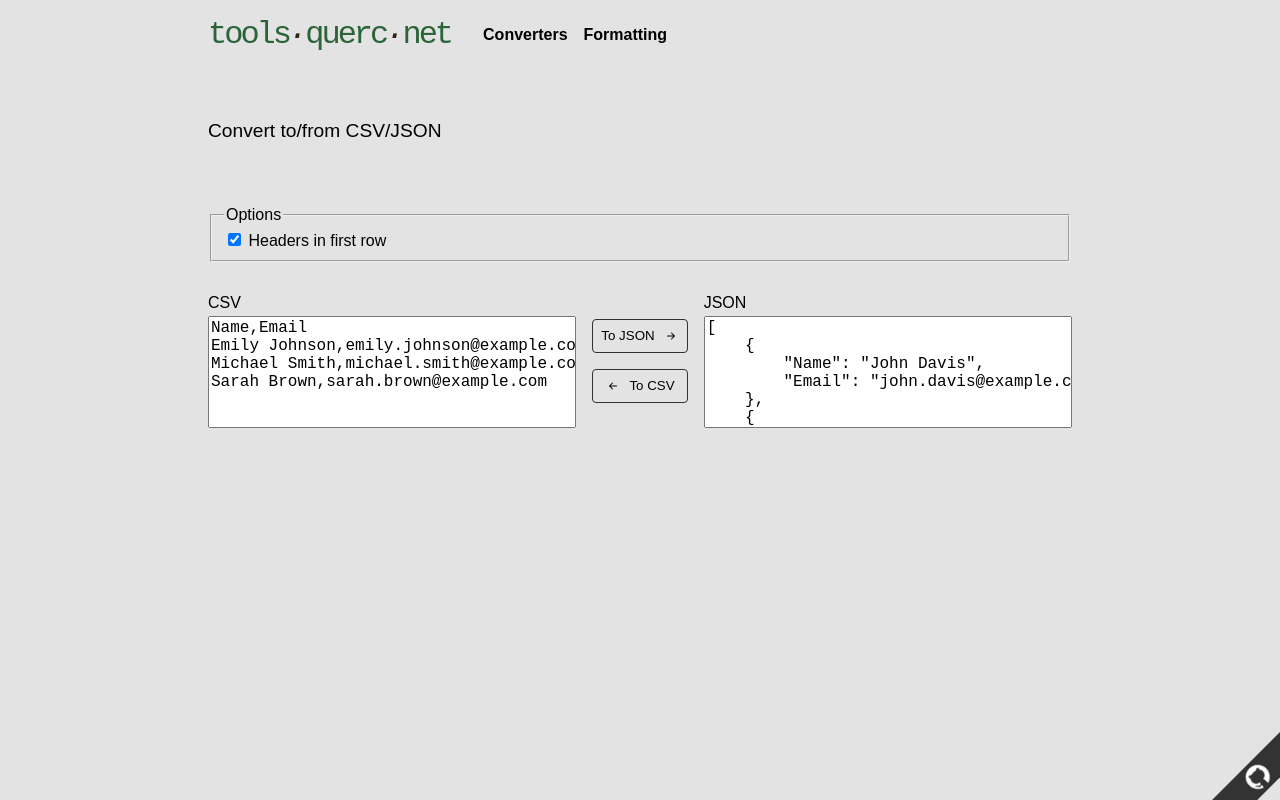
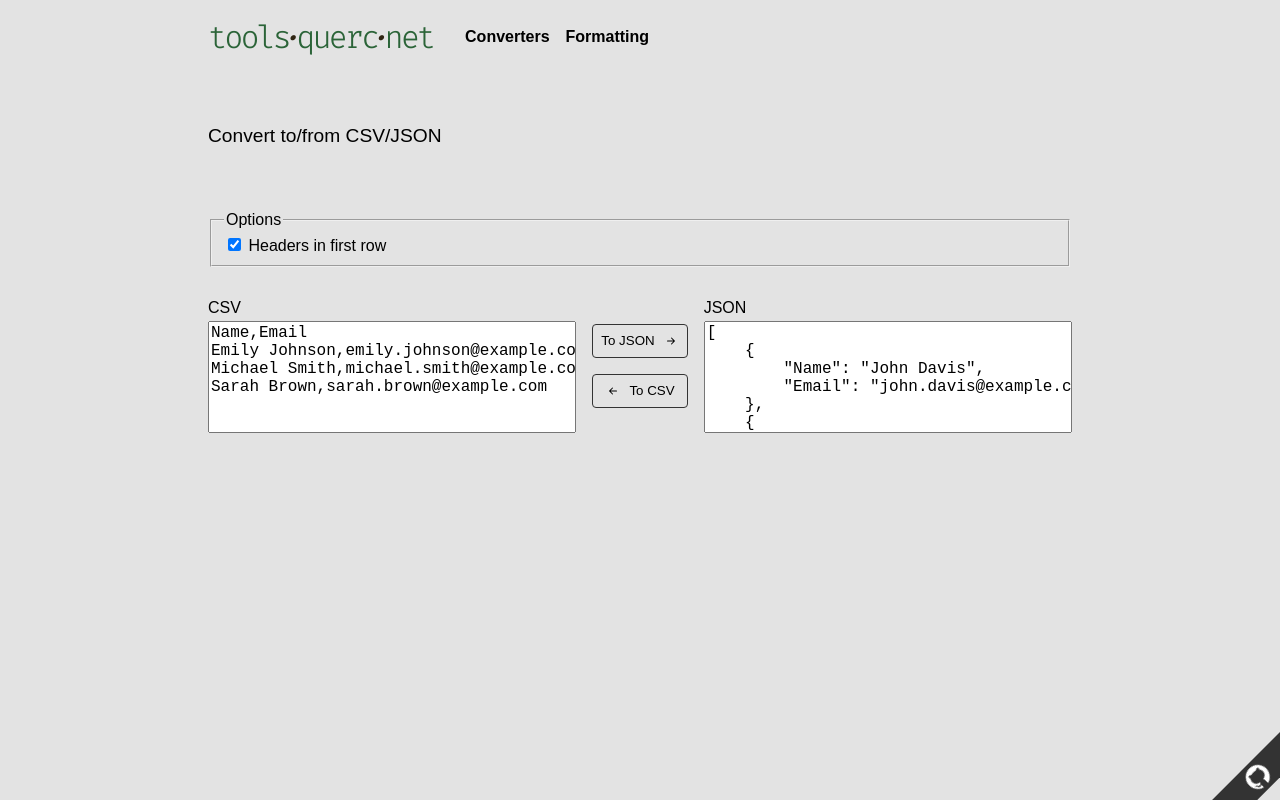
Before and after one commit to lindsayevans/tools.querc.net, a React (Vite) app: page /csv-json-converter in a window 1280 px wide. Built offline with nearby package versions, Linux system fonts and the light colour scheme.

Commit message:
feat: title styling

```diff
--- a/src/components/tools/Base64/Base64.scss
+++ b/src/components/tools/Base64/Base64.scss
@@ -111,7 +111,7 @@
   max-height: 12rem;
   overflow: auto;
   resize: none;
-  font-family: 'Fira Code Retina', 'Fira Code', monospace;
+  font-family: 'Fira Code', monospace;
   font-size: 1rem;
   white-space: nowrap;
   cursor: auto;
--- a/src/components/tools/playground.scss
+++ b/src/components/tools/playground.scss
@@ -9,7 +9,7 @@
 
 .input,
 .output {
-  font-family: 'Fira Code Retina', 'Fira Code', monospace;
+  font-family: 'Fira Code', monospace;
 
   .option {
     padding: 1px 0 1px 2em;
@@ -86,7 +86,7 @@
     border: none;
     border-radius: 0;
     box-shadow: none;
-    font-family: 'Fira Code Retina', 'Fira Code', monospace;
+    font-family: 'Fira Code', monospace;
     color: #007936;
   }
 
@@ -96,7 +96,7 @@
     background: #fff;
     border: none;
     border-radius: 0;
-    font-family: 'Fira Code Retina', 'Fira Code', monospace;
+    font-family: 'Fira Code', monospace;
     color: #007936;
 
     &:hover,
--- a/src/index.html
+++ b/src/index.html
@@ -6,6 +6,12 @@
     <meta name="viewport" content="width=device-width, initial-scale=1" />
     <link rel="stylesheet" href="./main.scss" />
     <meta name="theme-color" content="#ffa500" />
+    <link rel="preconnect" href="https://fonts.googleapis.com" />
+    <link rel="preconnect" href="https://fonts.gstatic.com" crossorigin />
+    <link
+      href="https://fonts.googleapis.com/css2?family=Fira+Code:wght@300..700&display=swap"
+      rel="stylesheet"
+    />
   </head>
   <body>
     <div id="app"></div>
--- a/src/main.scss
+++ b/src/main.scss
@@ -51,7 +51,7 @@ a:active {
   font-size: 1.1rem;
   border-radius: 1rem;
   background-color: black;
-  font-family: 'Fira Code Retina', 'Fira Code', monospace;
+  font-family: 'Fira Code', monospace;
   color: greenyellow;
   outline: 0.5rem inset #ccc;
   text-shadow: 0 0 4px rgba(greenyellow, 0.6);
--- a/src/routes/Layout.scss
+++ b/src/routes/Layout.scss
@@ -22,7 +22,7 @@ header {
 
   h1 {
     margin: 0;
-    font-family: 'Fira Code Retina', 'Fira Code', monospace;
+    font-family: 'Fira Code', monospace;
     font-weight: 100;
     letter-spacing: -3px;
 
@@ -34,7 +34,8 @@ header {
     i {
       color: #302513;
       line-height: 27px;
-      transition: color 0.5s ease-in-out;
+      letter-spacing: -6px;
+      margin-left: -6px;
     }
 
     a:link,
@@ -48,8 +49,7 @@ header {
         color: #302513;
 
         i {
-          color: #2b6438;
-          font-style: normal;
+          animation: rainbow 3s ease-in-out infinite;
         }
       }
     }
@@ -207,3 +207,39 @@ header {
     background-color: #666;
   }
 }
+
+@keyframes rainbow {
+  0% {
+    color: rgba(255, 0, 0, 0.8);
+  }
+  10% {
+    color: rgba(255, 154, 0, 0.8);
+  }
+  20% {
+    color: rgba(208, 222, 33, 0.8);
+  }
+  30% {
+    color: rgba(79, 220, 74, 0.8);
+  }
+  40% {
+    color: rgba(63, 218, 216, 0.8);
+  }
+  50% {
+    color: rgba(47, 201, 226, 0.8);
+  }
+  60% {
+    color: rgba(28, 127, 238, 0.8);
+  }
+  70% {
+    color: rgba(95, 21, 242, 0.8);
+  }
+  80% {
+    color: rgba(186, 12, 248, 0.8);
+  }
+  90% {
+    color: rgba(251, 7, 217, 0.8);
+  }
+  100% {
+    color: rgba(255, 0, 0, 0.8);
+  }
+}
```
